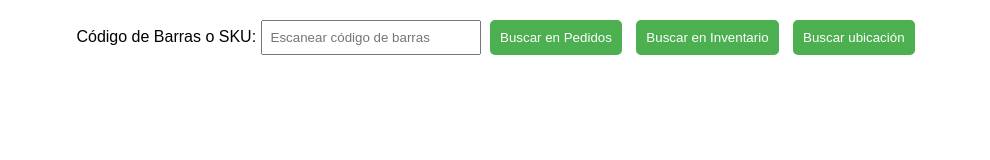
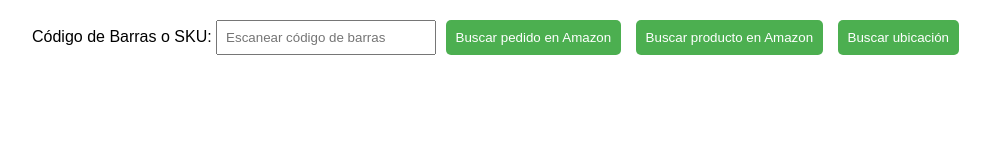
Before and after one commit to psforeroluis/Ecocash, a plain HTML site: page index.html in a window 1280 px wide. Shown: the whole page, without its empty margins (142-1132 px from the left). Drawn offline with Linux system fonts and the light colour scheme.

Commit message:
index.html

```diff
--- a/index.html
+++ b/index.html
@@ -11,8 +11,8 @@
 <div class="container">
     <label for="codigoBarras">Código de Barras o SKU:</label>
     <input type="text" id="codigoBarras" placeholder="Escanear código de barras">
-    <button onclick="buscarEnlace()">Buscar en Pedidos</button>
-    <button onclick="buscarEnlaceProducto()">Buscar en Inventario</button>
+    <button onclick="buscarEnlace()">Buscar pedido en Amazon</button>
+    <button onclick="buscarEnlaceProducto()">Buscar producto en Amazon</button>
     <button onclick="initClientAndBuscarEnGoogleSheets()">Buscar ubicación</button>
 </div>
 <div id="resultado" class="result-container">
```
